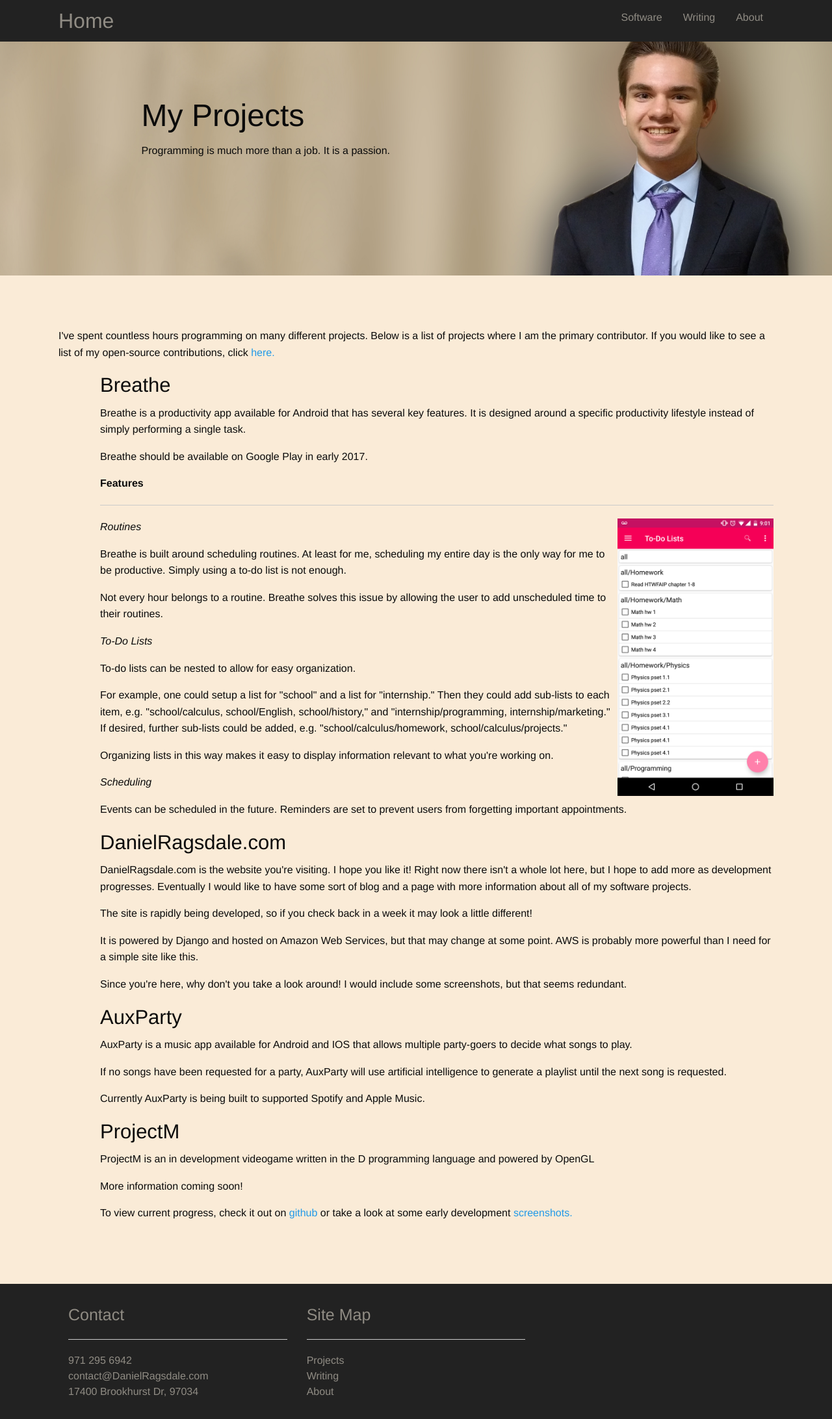
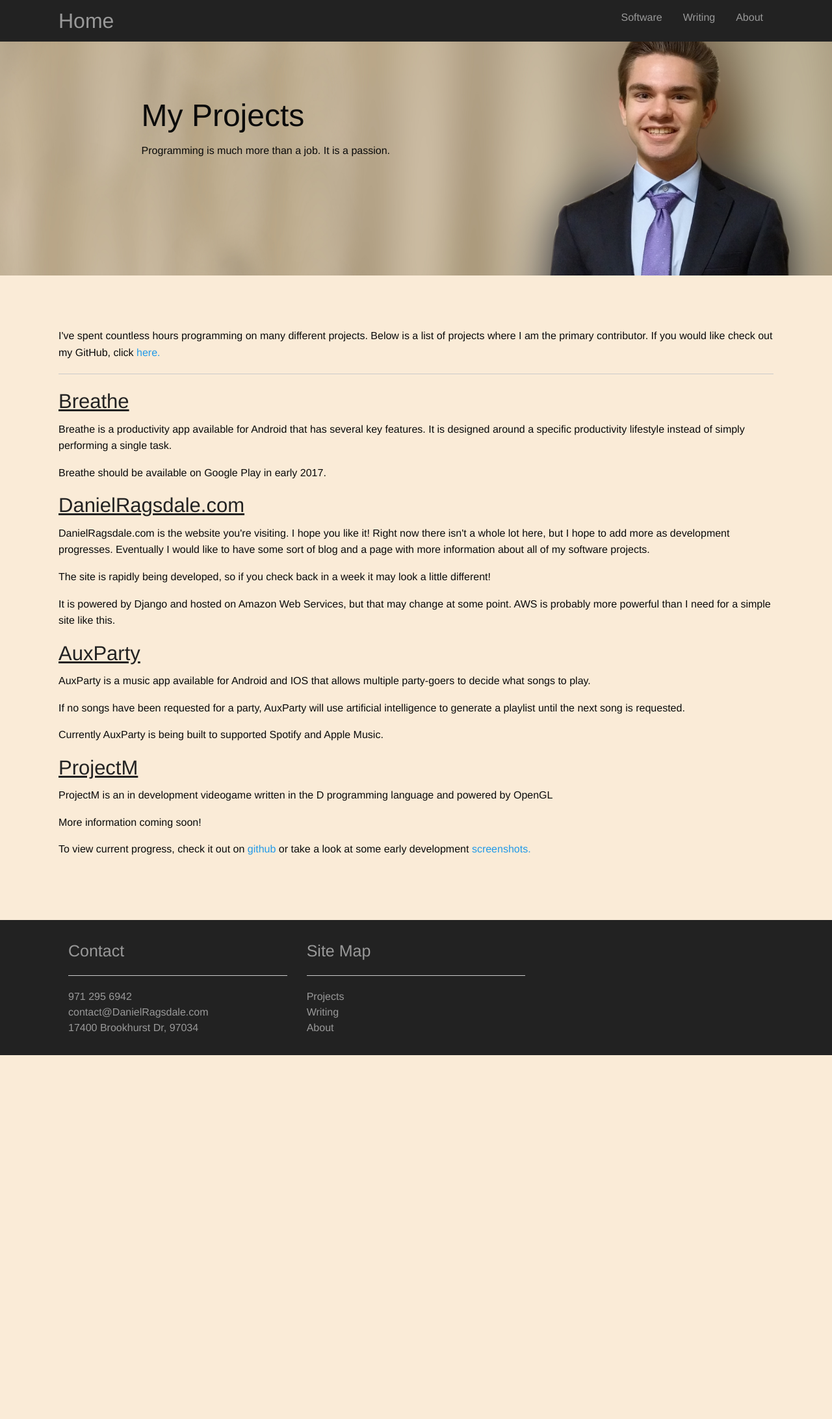
Before and after one commit to DanielRagsdale/StudioDan, a Django app: page /projects/ in a window 1280 px wide. Shown: the whole page at 65% size. After the commit the page ends 1624 px from the top, so only its background shows below. Run offline with Django 3.2, Linux system fonts and the light colour scheme; data comes from the database, SQL or seed files in the repository; both versions use the stored data as it was after the commit; some libraries are stand-ins or nearby versions.

Commit message:
Getting Back into it :)

```diff
--- a/main/templates/main/about.html
+++ b/main/templates/main/about.html
@@ -27,7 +27,7 @@
 {% endblock %}
 
 {% block main %}
-	<p>I grew up in a suburb outside of Portland, OR and attended Lakeridge High School. I ran varsity track and competed on the school's FIRST Robotics team. Junior and senior year I was the team's mechanical design leader.</p>
+	<p>I grew up in a suburb outside of Portland, OR and attended Lakeridge High School. I ran varsity track, cross-country, and competed on the school's FIRST Robotics team. Junior and senior year I was the team's mechanical design leader.</p>
 	<p>Right now I am studying mathematics of computation at UCLA.</p>
 	<p>My prefered desktop operating system is Linux Mint. My prefered text editor is Vim. </p>
 	<p>My resume can be found <a href="https://docs.google.com/document/d/1ID7VEuvLYd9QI678Tp0F-60YZ8FsFCfwRwhlHBP6Zds/edit?usp=sharing">here.</a></p>
--- a/main/templates/main/index.html
+++ b/main/templates/main/index.html
@@ -29,8 +29,8 @@
 
 {% block main %}
 	{% for post in all_posts %}
-		<h2>{{post.title}}</h2>
-		{% md_render post.bodytext %}
+		<a href="{% url 'projects:detail' post.slug %}"><h2 class="body-text"><u>{{post.title}}</u></h2></a>
+		{% md_render_short post.bodytext %}
 		<br/>
 	{% endfor %}
 {% endblock %}
--- a/projects/models.py
+++ b/projects/models.py
@@ -2,12 +2,16 @@ from __future__ import unicode_literals
 
 from django.db import models
 from django.conf import settings
+from django.template.defaultfilters import slugify
 
 
 # Create your models here.
 
 class ProjectPost(models.Model):
     title = models.CharField(max_length=250)
+
+    slug = models.SlugField(null=True, blank=True)
+
     bodytext = models.TextField()
 
     post_date = models.DateTimeField(auto_now_add=True)
--- a/projects/templates/projects/index.html
+++ b/projects/templates/projects/index.html
@@ -30,14 +30,11 @@
 {% block main %}
 	<p>I've spent countless hours programming on many different projects.
 	Below is a list of projects where I am the primary contributor. If you
-	would like to see a list of my open-source contributions, click <a>here.</a></p>
+  	would like check out my GitHub, click <a href="https://github.com/DanielRagsdale">here.</a></p>
 
-	<ul class="no-bullet">
+	<hr>
 	{% for post in all_posts %}
-	<li class="indented">
-		<h3>{{post.title}}</h3>
-		{% md_render post.bodytext %}
-	</li>
+		<a href="{% url 'projects:detail' post.slug %}"><h3 class="body-text"><u>{{post.title}}</u></h3></a>
+		{% md_render_short post.bodytext %}
 	{% endfor %}
-	</ul>
 {% endblock %}
--- a/projects/templatetags/project_extras.py
+++ b/projects/templatetags/project_extras.py
@@ -9,3 +9,10 @@ def md_render(value):
 
     html = markdown.markdown(value)
     return mark_safe(html)
+
+@register.simple_tag
+def md_render_short(value):
+    shortVal = value.split('<!--shorten-->', 1)
+
+    html = markdown.markdown(shortVal[0])
+    return mark_safe(html)
--- a/projects/urls.py
+++ b/projects/urls.py
@@ -6,4 +6,5 @@ app_name = 'projects'
 
 urlpatterns = [
     url(r'^$', views.index, name='index'),
+    url(r'^(?P<project_slug>[\w]+)\/?$', views.detail, name='detail'),
 ]
--- a/projects/views.py
+++ b/projects/views.py
@@ -10,3 +10,12 @@ def index(request):
     }
 
     return render(request, 'projects/index.html', context)
+
+def detail(request, project_slug):
+    post = ProjectPost.objects.get(slug=project_slug)
+
+    context = {
+        'post' : post
+    }
+
+    return render(request, 'projects/detail.html', context)
--- a/static/css/app.css
+++ b/static/css/app.css
@@ -26,12 +26,12 @@ body {
 }
 
 .menu-item-home {
-	color: rgba(253, 245, 230, 0.5);
+	color: #999;
 	font-size: 2em;
 }
 
 .menu-item-away {
-	color: rgba(253, 245, 230, 0.5);
+	color: #999;
 	background-color: #222;
 }
 
@@ -58,6 +58,10 @@ body {
 	padding-left: 4em;
 }
 
+.body-text {
+	color: #222;
+}
+
 /* ---------------------------------------
  * Footer
  * --------------------------------------- */
@@ -68,7 +72,7 @@ footer {
 
 footer a {
 	display: block;
-	color: rgba(253, 245, 230, 0.5);
+	color: #999;
 }
 
 footer hr {
@@ -76,5 +80,5 @@ footer hr {
 }
 
 .footer-title {
-	color: rgba(253, 245, 230, 0.5);
+	color: #999;
 }
```
Also changed, not shown: projects/templates/projects/detail.html (added, +32 -0 lines), db.sqlite3, projects/migrations/0001_initial.py, projects/migrations/0002_auto_20170127_1848.py (added).
